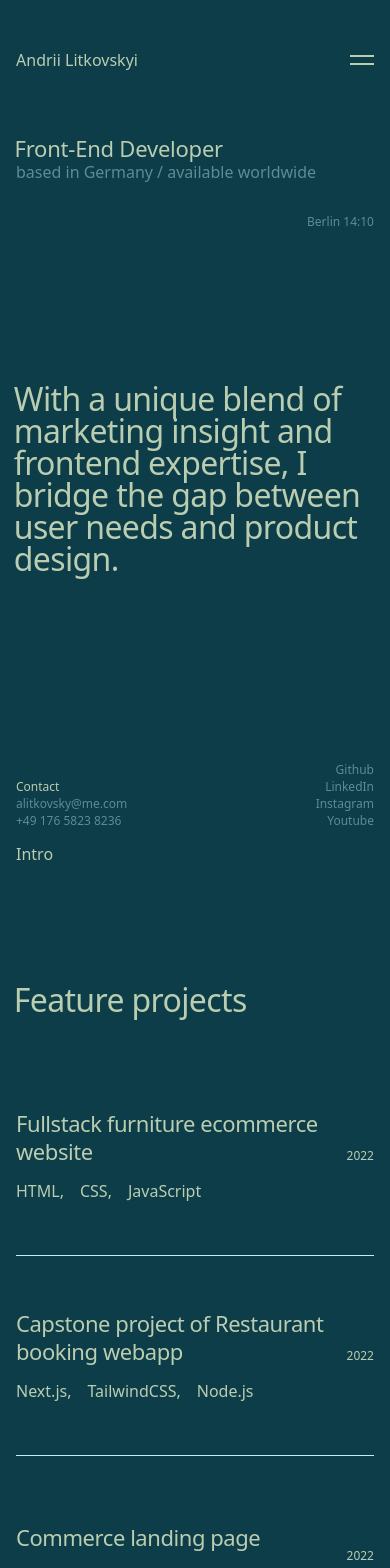
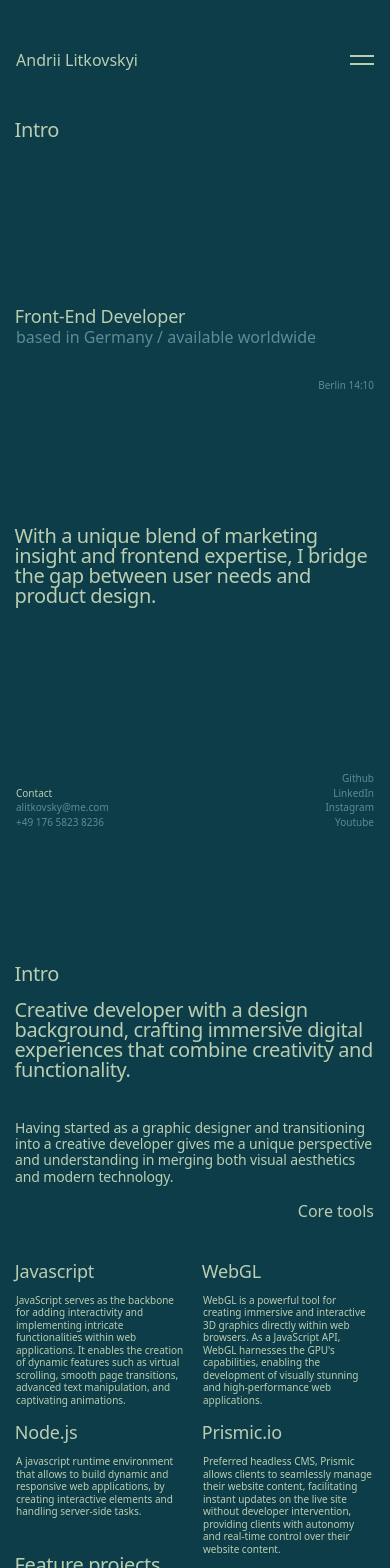
Before and after one commit to alitkovsky/alitkovsky, a Next.js app: page / in a window 390 px wide. Shown: the top 1568 px of the page. Built offline with nearby package versions, Linux system fonts and the light colour scheme; a web font is replaced by a local one.

Commit message:
Fixed some styles. Intro section added.

```diff
--- a/app/globals.css
+++ b/app/globals.css
@@ -55,7 +55,7 @@
     --font--size-monster: clamp(36px, 4.45vw, 4.45vw);
     --font--size-huge: clamp(22px, 3.45vw, 3.45vw);
     --font--size-large: clamp(20px, 1.81vw, 1.81vw);
-    --font--size-medium: 18px;
+    --font--size-medium: clamp(18px, 1vw, 1vw);
     --font--size-regular: 16px;
     --font--size-small: 14px;
     --font--size-xs: 12px;
@@ -162,7 +162,7 @@
     grid-template-columns: var(--grid--main-columns);
     gap: var(--grid--main-gutter);
   }
-  .section > .side {
+  .section > .aside {
     display: grid;
     grid-column: 1 / 3;
     p {
@@ -363,6 +363,9 @@
   }
 
   /* Projects */
+  .section.projects .content {
+    margin-top: var(--grid--main-xheight);
+  }
   .project-container:hover > :not(:hover) {
     opacity: 0.1;
     animation-duration: 500ms;
@@ -376,8 +379,8 @@
   .section.values > .content {
     padding: 220px 0 20px 0;
     display: grid;
-    grid-template-columns: var(--grid--app-columns-2);
-    gap: var(--grid--app-gutter);
+    grid-template-columns: var(--grid--main-columns-2);
+    gap: var(--grid--main-gutter);
   }
   .section.values .title {
     padding-bottom: 80px;
@@ -385,6 +388,37 @@
   }
   .section.values .description {
     grid-column: 2 / -1;
+  }
+
+  /* Intro */
+  .section.intro {
+    margin-top: var(--grid--main-xheight);
+  }
+  .section.intro .content .tools {
+    display: grid;
+    grid-template-columns: var(--grid--main-columns-4);
+    gap: var(--grid--main-gutter);
+    margin-top: 40px;
+  }
+  .section.intro .content .tools p {
+    margin-top: 12px;
+  }
+  .section.intro .content .description {
+    display: grid;
+    margin-top: 40px;
+  }
+  .section.intro .content .description {
+    display: grid;
+    grid-template-columns: var(--grid--main-columns-2);
+    gap: var(--grid--main-gutter);
+  }
+  .section.intro .content .description h2 {
+    grid-column: 2 / 2;
+    font-size: var(--font--size-medium);
+  }
+  .section.intro .content .description p {
+    grid-column: 1 / 2;
+    font-size: var(--font--size-medium);
   }
 
   /* Bio */
@@ -416,28 +450,9 @@
   }
 
   /* Footer */
-
-  .section.footer > .content {
+  footer {
     grid-column: 1 / -1;
-    grid-template-columns: var(--grid--main-columns-2);
-    padding-bottom: 16px;
-    a {
-      color: var(--color--foreground--33);
-      animation-duration: 500ms;
-    }
-    a:hover {
-      background-color: var(--color--background--100);
-      color: var(--color--foreground--100);
-      transition-property: all;
-      transition-timing-function: cubic-bezier(0.4, 0, 0.2, 1);
-      transition-duration: 150ms;
-    }
-  }
-  footer {
     display: grid;
-    grid-column: 1 / -1;
-    grid-template-columns: var(--grid--main-columns-2);
-    padding-bottom: 16px;
     a {
       color: var(--color--foreground--33);
       animation-duration: 500ms;
--- a/app/media-queries.css
+++ b/app/media-queries.css
@@ -131,6 +131,20 @@
   .section.about > .content {
     grid-template-columns: var(--grid--main-columns);
   }
+  .section.intro .content .tools {
+    grid-template-columns: var(--grid--main-columns-2);
+  }
+  .section.intro .content .description {
+    grid-template-columns: var(--grid--main-columns-2);
+    h2 {
+      grid-column: 1 / -1;
+      font-size: var(--font--size-small);
+    }
+    p {
+      grid-column: 2 / -1;
+      text-align: right;
+    }
+  }
   .section.background .description,
   .section.background .item .description,
   .section.references .item {
@@ -166,8 +180,11 @@
     --grid--main-margin: 16px;
     --grid--main-columns: var(--grid--main-columns-2);
     --grid--main-gutter: 16px;
-    --font--size-huge: clamp(32px, 7.5vw, 7.5vw);
-    --font--size-large: clamp(22px, 2.64vw, 2.64vw);
+    --font--size-monster: clamp(32px, 4.45vw, 4.45vw);
+    --font--size-huge: clamp(20px, 3.45vw, 3.45vw);
+    --font--size-large: clamp(18px, 1.81vw, 1.81vw);
+    --font--size-medium: clamp(16px, 1vw, 1vw);
+    --font--size-xs: clamp(10px, 0.4vw, 0.4vw);
   }
   .section h1 {
     line-height: 1;
@@ -179,6 +196,16 @@
   .section.about > .content,
   .section.about .biography {
     grid-column: 1 / -1;
+  }
+  .section.intro .content .description {
+    h2 {
+      grid-column: 1 / -1;
+      font-size: var(--font--size-small);
+    }
+    p {
+      grid-column: 2 / -1;
+      text-align: right;
+    }
   }
   .section.contact .text .content {
     max-width: none;
--- a/components/BioData.jsx
+++ b/components/BioData.jsx
@@ -83,7 +83,7 @@ const certification = {
      {
        platform: "Meta",
        link: "",
-       direction: "Front-End Developer Professional Certificate",
+       direction: "Front-End Developer Professional",
        date: "JAN, 2024",
      },
      {
@@ -156,6 +156,9 @@ const BioData = () => {
          viewport={{ once: true }}
          transition={{ duration: 0.8 }}
       >
+         <div className="aside">
+            <h1>About</h1>
+         </div>
          <div className="content">
             <div className="flex flex-row gap-8 w-full">
                <div className="flex flex-col gap-2 w-full">
--- a/components/Contact.jsx
+++ b/components/Contact.jsx
@@ -16,7 +16,7 @@ const Contact = () => {
       viewport={{ once: true }}
       transition={{ duration: 0.8 }}
     >
-      <div className="side content-center justify-between gap-20">
+      <div className="aside content-center justify-between gap-20">
         <div className="flex flex-col gap-1 mt-8">
           <p className="self-center">currently available for work</p>
         </div>
--- a/components/Footer.jsx
+++ b/components/Footer.jsx
@@ -2,7 +2,7 @@ import Socials from "@/components/Socials";
 
 const Footer = () => {
   return (
-	<footer className="content-end">
+	<footer className="items-end flex justify-between gap-4">
 			<div className="content-end">
 				<p>Andrii Litkovskyi <br />Creative developer</p>
 				<Socials
@@ -10,7 +10,10 @@ const Footer = () => {
 					iconStyles="flex text-[var(--color--foreground--33)] hover:bg-[var(--color--background--100)] hover:text-[var(--color--foreground--100)] hover:transition-all duration-500 decoration"
 				/>
 			</div>
-		<p className="text-right">Designed and coded by yours truly with<br />Next.js and Tailwind CSS, deployed with Vercel.<br />All text is set in the UnitySans typeface.</p>
+			<div className="flex-shrink w-[30%]"></div>
+			<div className="text-right flex-initial">
+				<p>Designed and coded by yours truly with Next.js and Tailwind CSS, deployed with Vercel.<span className="hidden md:block">&nbsp;All text is set in the UnitySans typeface.</span></p>
+			</div>
  	</footer>
   )
 };
--- a/components/Hero.jsx
+++ b/components/Hero.jsx
@@ -13,6 +13,9 @@ const Hero = () => {
       className="section hero"
       id="hero"
     >
+      <div className="aside">
+        <h1>Intro</h1>
+      </div>
       <div className="content content-between">
         <div>
           <h2>Front-End Developer</h2>
--- a/components/Intro.jsx
+++ b/components/Intro.jsx
@@ -1,6 +1,10 @@
 "use client";
 
+import Link from "next/link";
+
 import { motion } from "framer-motion";
+
+import Socials from "./Socials";
 
 const Intro = () => {
   return (
@@ -12,7 +16,36 @@ const Intro = () => {
       viewport={{ once: true }}
       transition={{ duration: 0.8 }}
     >
-      <div className="content">Intro</div>
+      <div className="aside">
+        <h1>Intro</h1>
+      </div>
+      <div className="content">
+        <h1>
+          Creative developer with a design background, crafting immersive digital experiences that combine creativity and functionality.
+        </h1>
+        <div className="description">
+          <h2>Having started as a graphic designer and transitioning into a creative developer gives me a unique perspective and understanding  in merging both visual aesthetics and modern technology.</h2>
+          <p>Core tools</p>
+        </div>
+        <div className="tools">
+          <div>
+            <h2>Javascript</h2>
+            <p>JavaScript serves as the backbone for adding interactivity and implementing intricate functionalities within web applications. It enables the creation of dynamic features such as virtual scrolling, smooth page transitions, advanced text manipulation, and captivating animations.</p>
+          </div>
+          <div>
+            <h2>WebGL</h2>
+            <p>WebGL is a powerful tool for creating immersive and interactive 3D graphics directly within web browsers. As a JavaScript API, WebGL harnesses the GPU's capabilities, enabling the development of visually stunning and high-performance web applications.</p>
+            </div>
+          <div>
+            <h2>Node.js</h2>
+            <p>A javascript runtime environment that allows to build dynamic and responsive web applications, by creating interactive elements and handling server-side tasks.</p>
+            </div>
+          <div>
+            <h2>Prismic.io</h2>
+            <p>Preferred headless CMS, Prismic allows clients to seamlessly manage their website content, facilitating instant updates on the live site without developer intervention, providing clients with autonomy and real-time control over their website content.</p>
+            </div>
+        </div>
+      </div>
     </motion.section>
   )
 };
--- a/components/Projects.jsx
+++ b/components/Projects.jsx
@@ -63,15 +63,17 @@ const Projects = () => {
 
   return (
     <motion.section
-      className="section projects mt-[var(--grid--main-xheight)]"
+      className="section projects"
       id="projects"
       initial={{ opacity: 0, y: 50 }}
       whileInView={{ opacity: 1, y: 0 }}
       viewport={{ once: true }}
       transition={{ duration: 0.8 }}
     >
+      <div className="aside">
+        <h1>Feature projects</h1>
+      </div>
       <div className="content">
-      <h1>Feature projects</h1>
         <div className="project-container w-full flex flex-col items-center justify-center py-10">
             {projects.map( (project, index) => {
               return <Project key={index} index={index} setModal={setModal} title={project.title} year={project.year} live={project.live} projectsStack={project.stack} />
```
Lines whose indentation alone changed are shown as unchanged.
